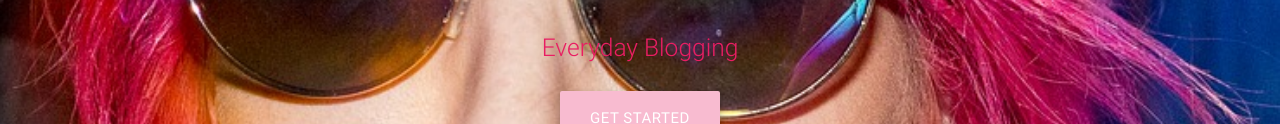
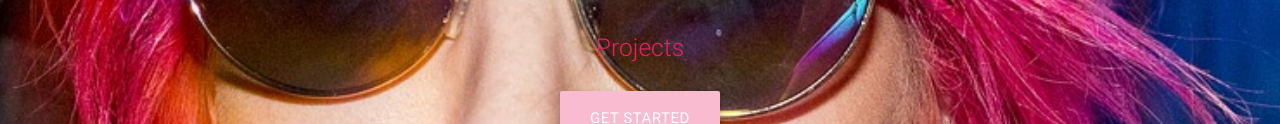
Before and after one commit to lizzareyes13/paralax-site, a plain HTML site: page index.html in a window 1280 px wide. Shown: the part 183-307 px from the top of the page. Drawn offline with nearby package versions, Linux system fonts and the light colour scheme.

Commit message:
pink page

```diff
--- a/index.html
+++ b/index.html
@@ -31,7 +31,7 @@
         <br><br>
         <h1 class="header center col s12 light pink-text">Hello, I'm Lizza</h1>
         <div class="row center">
-          <h5 class="header col s12 light pink-text">Everyday Blogging</h5>
+          <h5 class="header col s12 light pink-text">Projects</h5>
         </div>
         <div class="row center">
           <a href="http://materializecss.com/getting-started.html" id="download-button" class="btn-large waves-effect waves-light pink lighten-4">Get Started</a>
```
